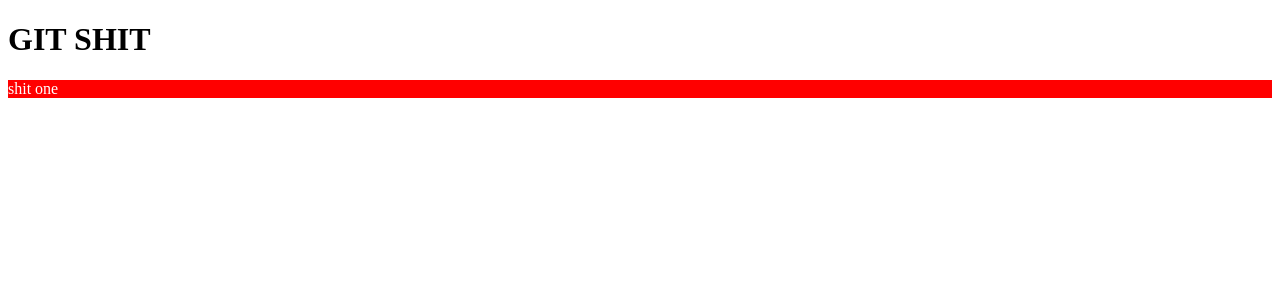
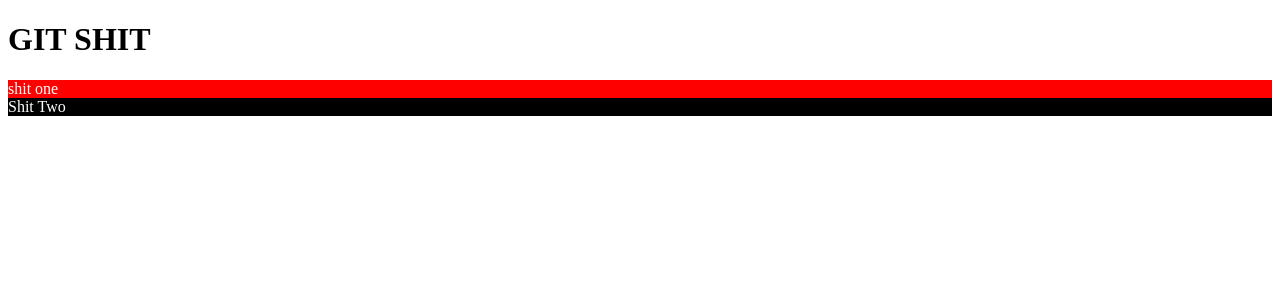
Before and after one commit to buikhacnam/git-shit, a React (Create React App) app: page / in a window 1280 px wide. Shown: the top 300 px of the page. Built offline with nearby package versions, Linux system fonts and the light colour scheme.

Commit message:
add shit two

```diff
--- a/src/App.js
+++ b/src/App.js
@@ -1,11 +1,13 @@
 import React from 'react';
 import ShitOne from './components/ShitOne';
+import ShitTwo from './components/ShitTwo';
 
 function App() {
   return (
     <div>
       <h1>GIT SHIT</h1>
       <ShitOne />
+      <ShitTwo />
     </div>
   );
 }
--- /dev/null
+++ b/src/components/ShitTwo.js
@@ -0,0 +1,9 @@
+import React from 'react'
+
+export default function ShitTwo() {
+    return (
+        <div style={{backgroundColor: "black", color: 'white'}}>
+            Shit Two
+        </div>
+    )
+}
```
Also changed, not shown: 2 other files (tests, documents, lock files or other folders).
